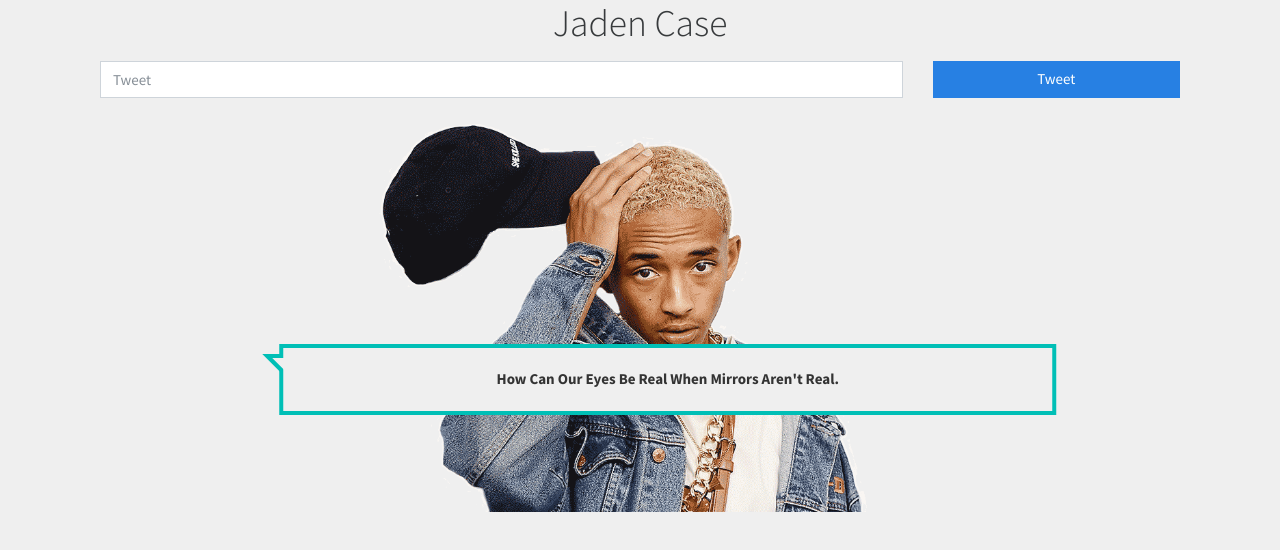
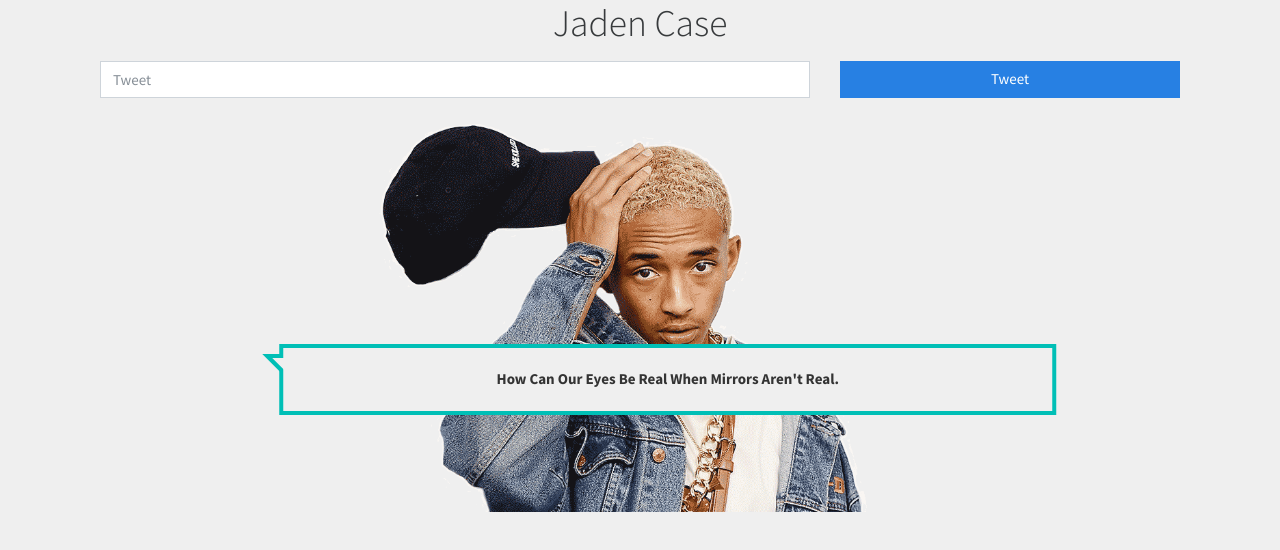
Before and after one commit to doohinkus/jaden-case, a React (Create React App) app: page / in a window 1280 px wide. Shown: the top 550 px of the page. Built offline with nearby package versions, Linux system fonts and the light colour scheme.

Commit message:
fix margin on button

```diff
--- a/src/App.js
+++ b/src/App.js
@@ -46,10 +46,10 @@
           <h1 className="text-center">Jaden Case</h1>
         </header>
         <form className="form-inline justify-content-center mt-3">
-          <div className="form-group col-md-9">
+          <div className="form-group col-sm-8">
             <input type="text" onChange={this.handleChange} className="form-control w-100" id="inputText" placeholder="Tweet" />
           </div>
-          <div className="form-group col-md-3">
+          <div className="form-group col-sm-4">
             <button className="btn btn-primary btn-block" target="_blank"  onClick={this.handleSubmit}>Tweet</button>
           </div>
 
```
